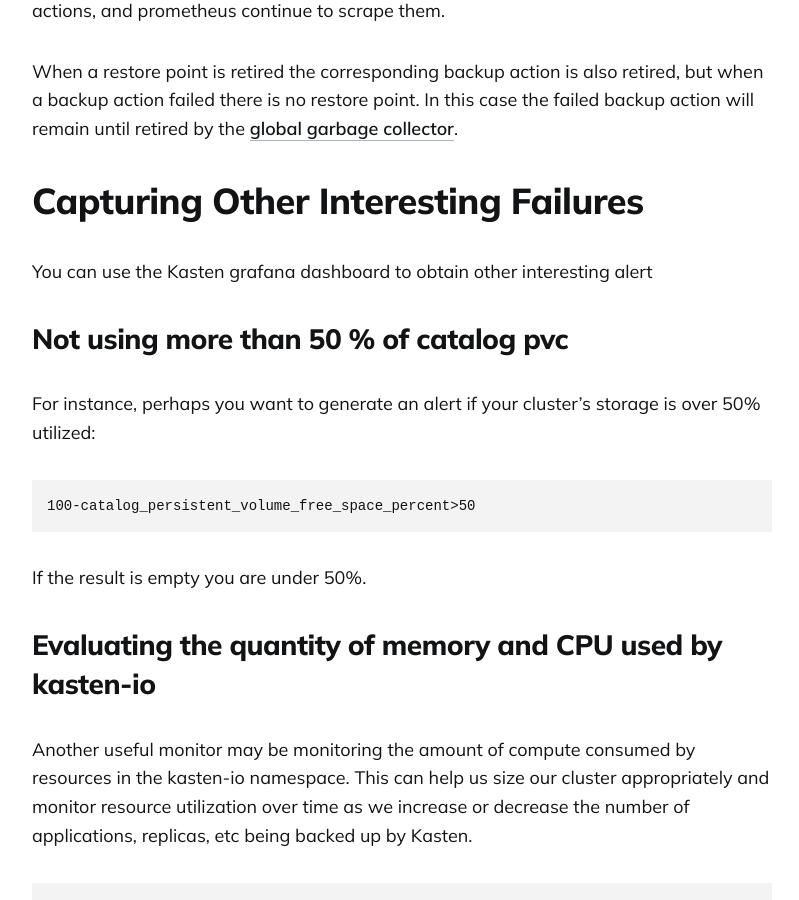
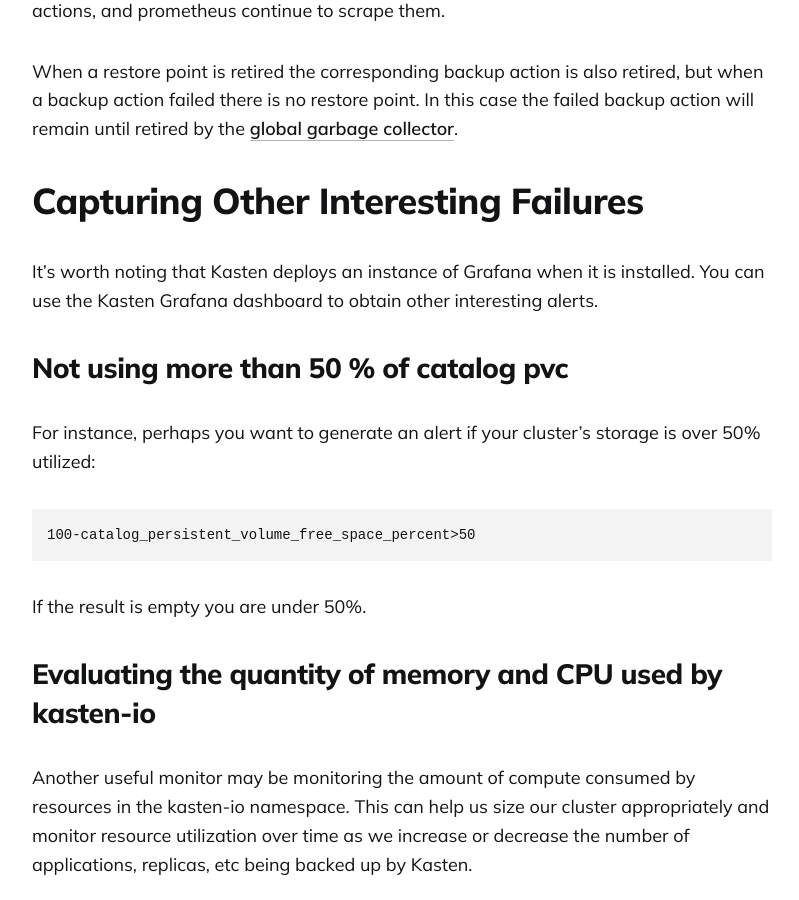
Before and after one commit to newellbrandon/kastendevhub.github.io, a Jekyll site: the page built from _posts/2024-01-12-kasten-openshift-monitoring.markdown, in a window 1280 px wide and 900 px high, scrolled down 22501 px. Shown: the whole window, without its empty margins (238-1037 px from the left). Built offline with Jekyll 4.4.1, drawn with Linux system fonts in a browser that asks for light colours; comment, search, counter and statistics services are not loaded.

Commit message:
add edit suggestions

```diff
--- a/_posts/2024-01-12-kasten-openshift-monitoring.markdown
+++ b/_posts/2024-01-12-kasten-openshift-monitoring.markdown
@@ -739,7 +739,7 @@ When a restore point is retired the corresponding backup action is also retired,
 
 # Capturing Other Interesting Failures
 
-You can use the Kasten grafana dashboard to obtain other interesting alert
+It's worth noting that Kasten deploys an instance of Grafana when it is installed. You can use the Kasten Grafana dashboard to obtain other interesting alerts.
 
 ## Not using more than 50 % of catalog pvc
 For instance, perhaps you want to generate an alert if your cluster's storage is over 50% utilized:
```
